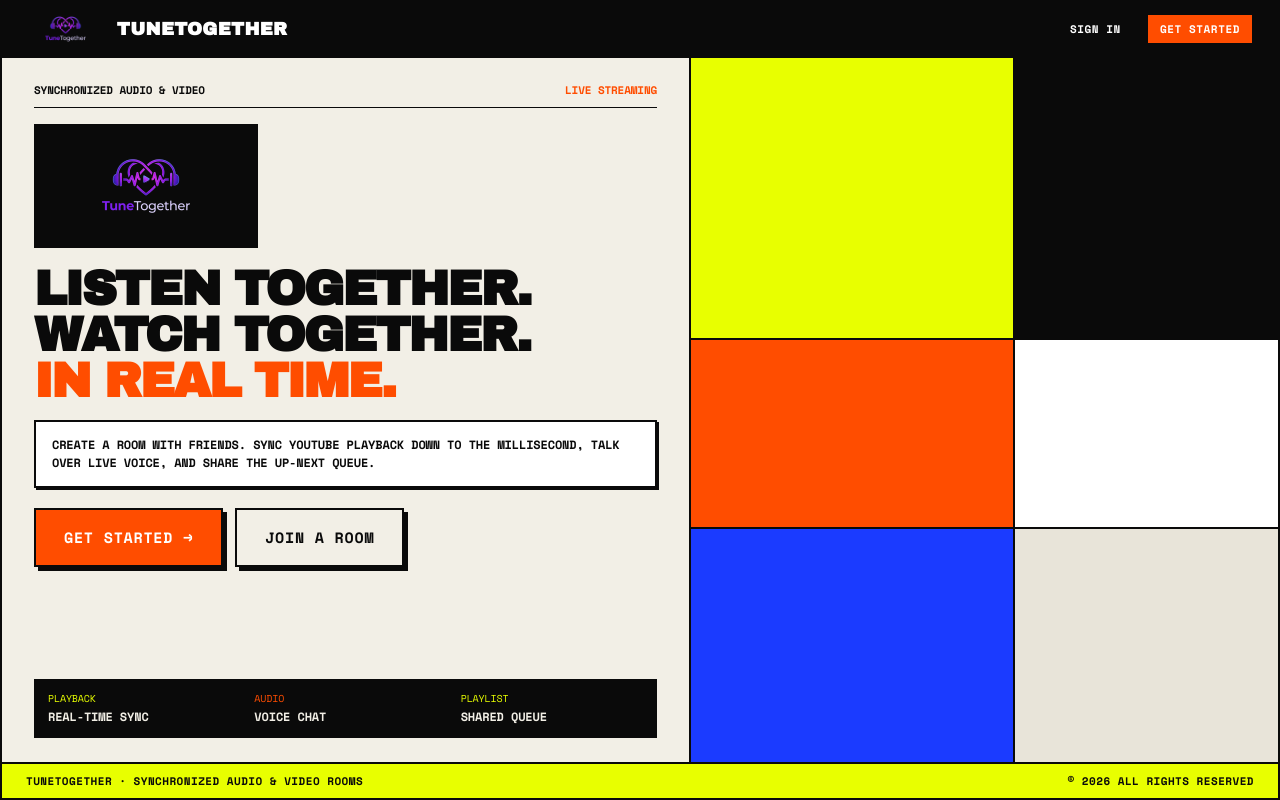
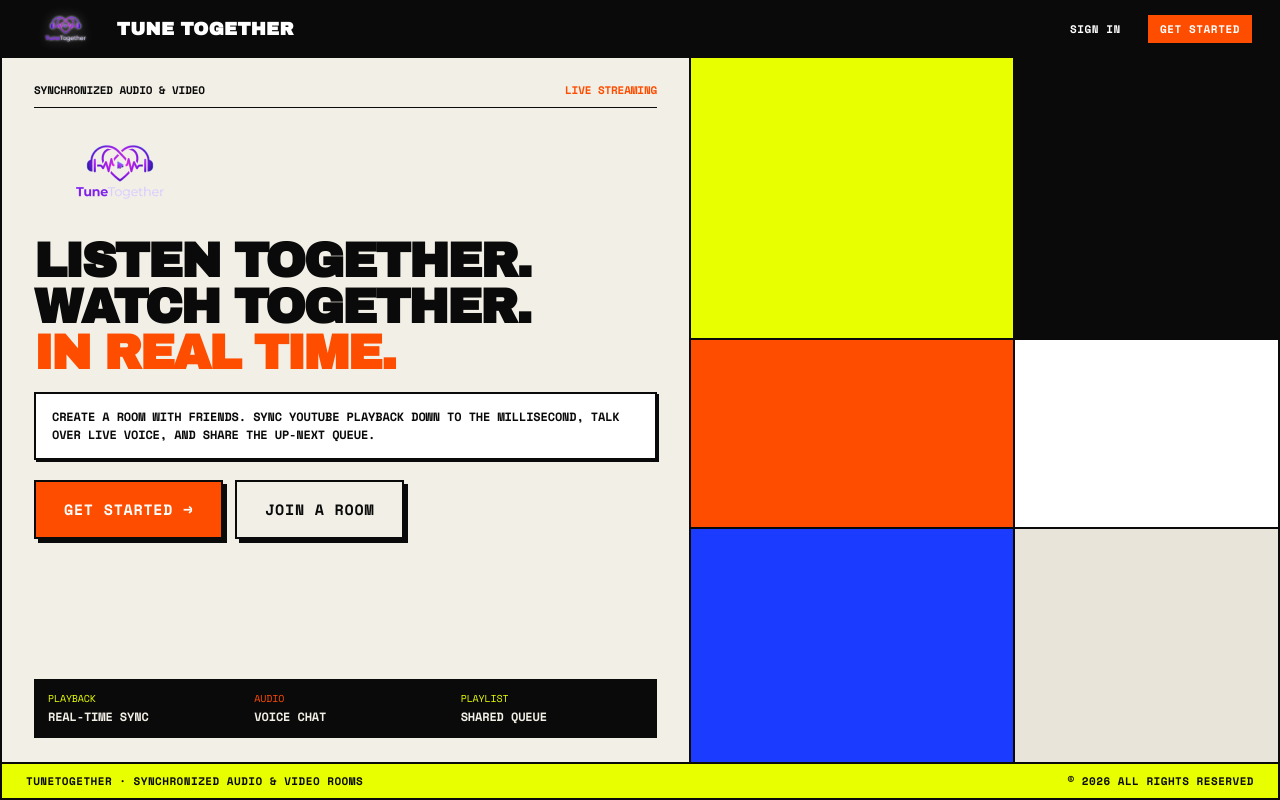
Before and after one commit to HippomasAKiB1/lets-listen-together, a Next.js app in the folder frontend/: page / in a window 1280 px wide. Built offline with nearby package versions, Linux system fonts and the light colour scheme; no server answers.

Commit message:
fix(ui): remove black logo boxes, add aesthetic logo outline, update brand spacing, and add card hover effects

```diff
--- a/frontend/app/globals.css
+++ b/frontend/app/globals.css
@@ -86,6 +86,26 @@
   background: var(--accent-alt);
   border: var(--border);
   box-shadow: var(--shadow-hard);
+}
+
+/* ── INTERACTIVE ACTION CARDS (HOME CREATE/JOIN) ── */
+.home-action-card {
+  transition: transform 120ms cubic-bezier(0.16, 1, 0.3, 1), box-shadow 120ms cubic-bezier(0.16, 1, 0.3, 1), filter 120ms ease;
+  user-select: none;
+}
+.home-action-card:hover {
+  transform: translate(-3px, -3px);
+  box-shadow: 8px 8px 0px var(--ink) !important;
+  filter: brightness(1.03);
+}
+.home-action-card:active {
+  transform: translate(2px, 2px);
+  box-shadow: 2px 2px 0px var(--ink) !important;
+}
+
+/* ── AESTHETIC LOGO OUTLINE FOR DARK BACKGROUNDS ── */
+.logo-glow-dark {
+  filter: drop-shadow(0 0 1px rgba(255, 255, 255, 0.9)) drop-shadow(0 0 6px rgba(255, 255, 255, 0.35));
 }
 
 /* ── BUTTONS ── */
--- a/frontend/app/home/page.tsx
+++ b/frontend/app/home/page.tsx
@@ -34,7 +34,7 @@
     }}>
       {/* ── TOP HEADER ── */}
       <header style={{
-        height: "56px",
+        height: "64px",
         display: "flex",
         justifyContent: "space-between",
         alignItems: "center",
@@ -43,23 +43,24 @@
         color: "var(--ink-light)",
         borderBottom: "var(--border)",
       }}>
-        <div style={{ display: "flex", alignItems: "center", gap: "12px" }}>
+        <div style={{ display: "flex", alignItems: "center", gap: "14px" }}>
           <Image
             src="/assets/app-logo-trans.png"
-            alt="TuneTogether"
-            width={120}
-            height={44}
+            alt="Tune Together"
+            width={140}
+            height={50}
             priority
-            style={{ height: "44px", width: "auto", objectFit: "contain" }}
+            className="logo-glow-dark"
+            style={{ height: "50px", width: "auto", objectFit: "contain" }}
           />
           <span style={{
             fontFamily: "var(--font-display)",
-            fontSize: "18px",
+            fontSize: "22px",
             fontWeight: "900",
-            letterSpacing: "0.02em",
+            letterSpacing: "0.03em",
             color: "#FFFFFF",
           }}>
-            TUNETOGETHER
+            TUNE TOGETHER
           </span>
         </div>
 
@@ -84,12 +85,6 @@
           </button>
         </div>
       </header>
-
-      {/* ── HORIZONTAL SUB-BAR ── */}
-      <div className="section-bar">
-        <span>ROOM SELECTION</span>
-        <span>CHOOSE AN ACTION</span>
-      </div>
 
       {/* ── MAIN CONTENT GRID ── */}
       <main style={{
@@ -135,6 +130,7 @@
           {/* TILE 1: CREATE ROOM (SOLID ACCENT BLOCK) */}
           <div
             onClick={() => router.push("/room/create")}
+            className="home-action-card"
             style={{
               background: "var(--accent)",
               color: "#FFFFFF",
@@ -146,7 +142,6 @@
               flexDirection: "column",
               justifyContent: "space-between",
               minHeight: "220px",
-              transition: "transform 80ms ease-out, box-shadow 80ms ease-out",
             }}
             id="home-create-room"
           >
@@ -189,6 +184,7 @@
           {/* TILE 2: JOIN ROOM (SOLID ACID YELLOW BLOCK) */}
           <div
             onClick={() => router.push("/room/join")}
+            className="home-action-card"
             style={{
               background: "var(--accent-alt)",
               color: "var(--ink)",
@@ -200,7 +196,6 @@
               flexDirection: "column",
               justifyContent: "space-between",
               minHeight: "220px",
-              transition: "transform 80ms ease-out, box-shadow 80ms ease-out",
             }}
             id="home-join-room"
           >
--- a/frontend/app/invite/[token]/page.tsx
+++ b/frontend/app/invite/[token]/page.tsx
@@ -119,13 +119,11 @@
             display: "inline-flex",
             alignItems: "center",
             justifyContent: "center",
-            background: "var(--ink)",
-            padding: "16px 32px",
             marginBottom: "16px",
           }}>
             <Image
               src="/assets/app-logo-trans.png"
-              alt="TuneTogether"
+              alt="Tune Together"
               width={200}
               height={80}
               priority
@@ -133,7 +131,7 @@
             />
           </div>
           <h1 style={{ fontSize: "28px", letterSpacing: "-0.03em" }}>
-            TUNETOGETHER
+            TUNE TOGETHER
           </h1>
           <p style={{
             fontSize: "12px",
--- a/frontend/app/invite/page.tsx
+++ b/frontend/app/invite/page.tsx
@@ -114,13 +114,11 @@
             display: "inline-flex",
             alignItems: "center",
             justifyContent: "center",
-            background: "var(--ink)",
-            padding: "16px 32px",
             marginBottom: "16px",
           }}>
             <Image
               src="/assets/app-logo-trans.png"
-              alt="TuneTogether"
+              alt="Tune Together"
               width={200}
               height={80}
               priority
@@ -128,7 +126,7 @@
             />
           </div>
           <h1 style={{ fontSize: "28px", letterSpacing: "-0.03em" }}>
-            TUNETOGETHER
+            TUNE TOGETHER
           </h1>
           <p style={{
             fontSize: "12px",
--- a/frontend/app/login/page.tsx
+++ b/frontend/app/login/page.tsx
@@ -52,13 +52,11 @@
             display: "inline-flex",
             alignItems: "center",
             justifyContent: "center",
-            background: "var(--ink)",
-            padding: "16px 32px",
             marginBottom: "16px",
           }}>
             <Image
               src="/assets/app-logo-trans.png"
-              alt="TuneTogether"
+              alt="Tune Together"
               width={200}
               height={80}
               priority
@@ -66,7 +64,7 @@
             />
           </div>
           <h1 style={{ fontSize: "28px", letterSpacing: "-0.03em" }}>
-            TUNETOGETHER
+            TUNE TOGETHER
           </h1>
           <p style={{
             fontSize: "12px",
--- a/frontend/app/page.tsx
+++ b/frontend/app/page.tsx
@@ -52,10 +52,11 @@
         <Link href="/" style={{ display: "flex", alignItems: "center", gap: "12px", textDecoration: "none" }}>
           <Image
             src="/assets/app-logo-trans.png"
-            alt="TuneTogether"
+            alt="Tune Together"
             width={120}
             height={44}
             priority
+            className="logo-glow-dark"
             style={{ height: "44px", width: "auto", objectFit: "contain" }}
           />
           <span style={{
@@ -65,7 +66,7 @@
             letterSpacing: "0.02em",
             color: "#FFFFFF",
           }}>
-            TUNETOGETHER
+            TUNE TOGETHER
           </span>
         </Link>
 
@@ -128,18 +129,11 @@
               <span style={{ color: "var(--accent)" }}>LIVE STREAMING</span>
             </div>
 
-            {/* Prominent Hero Logo on solid contrasting ink background */}
-            <div style={{
-              background: "var(--ink)",
-              padding: "12px 24px",
-              display: "inline-flex",
-              alignItems: "center",
-              marginBottom: "18px",
-              border: "var(--border)",
-            }}>
+            {/* Transparent Hero Logo */}
+            <div style={{ marginBottom: "18px" }}>
               <Image
                 src="/assets/app-logo-trans.png"
-                alt="TuneTogether"
+                alt="Tune Together"
                 width={260}
                 height={96}
                 priority
--- a/frontend/app/register/page.tsx
+++ b/frontend/app/register/page.tsx
@@ -59,13 +59,11 @@
             display: "inline-flex",
             alignItems: "center",
             justifyContent: "center",
-            background: "var(--ink)",
-            padding: "16px 32px",
             marginBottom: "16px",
           }}>
             <Image
               src="/assets/app-logo-trans.png"
-              alt="TuneTogether"
+              alt="Tune Together"
               width={200}
               height={80}
               priority
@@ -73,7 +71,7 @@
             />
           </div>
           <h1 style={{ fontSize: "28px", letterSpacing: "-0.03em" }}>
-            TUNETOGETHER
+            TUNE TOGETHER
           </h1>
           <p style={{
             fontSize: "12px",
--- a/frontend/app/room/create/page.tsx
+++ b/frontend/app/room/create/page.tsx
@@ -128,15 +128,13 @@
                   </p>
                 </div>
                 <div style={{
-                  background: "var(--ink)",
-                  padding: "8px 18px",
                   display: "flex",
                   alignItems: "center",
                   justifyContent: "center",
                 }}>
                   <Image
                     src="/assets/app-logo-trans.png"
-                    alt="TuneTogether"
+                    alt="Tune Together"
                     width={120}
                     height={48}
                     priority
--- a/frontend/app/room/join/page.tsx
+++ b/frontend/app/room/join/page.tsx
@@ -155,15 +155,13 @@
                   </p>
                 </div>
                 <div style={{
-                  background: "var(--ink)",
-                  padding: "8px 18px",
                   display: "flex",
                   alignItems: "center",
                   justifyContent: "center",
                 }}>
                   <Image
                     src="/assets/app-logo-trans.png"
-                    alt="TuneTogether"
+                    alt="Tune Together"
                     width={120}
                     height={48}
                     priority
--- a/frontend/app/room/page.tsx
+++ b/frontend/app/room/page.tsx
@@ -360,10 +360,11 @@
         <div style={{ display: "flex", alignItems: "center", gap: "12px" }}>
           <Image
             src="/assets/app-logo-trans.png"
-            alt="TuneTogether"
+            alt="Tune Together"
             width={120}
             height={44}
             priority
+            className="logo-glow-dark"
             style={{ height: "44px", width: "auto", objectFit: "contain" }}
           />
           <div>
```
